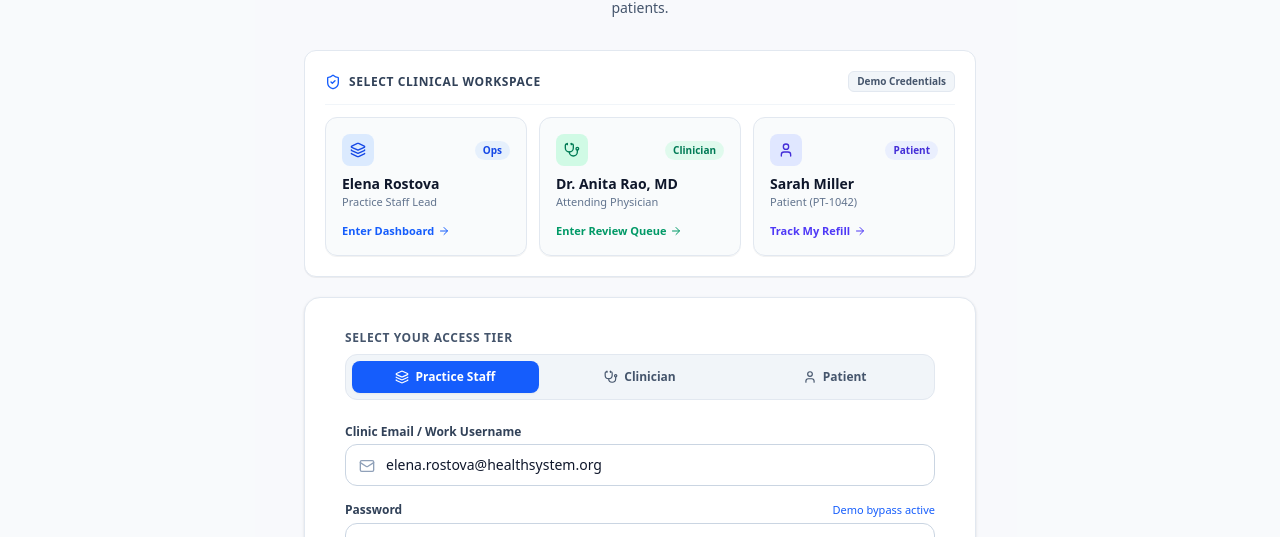
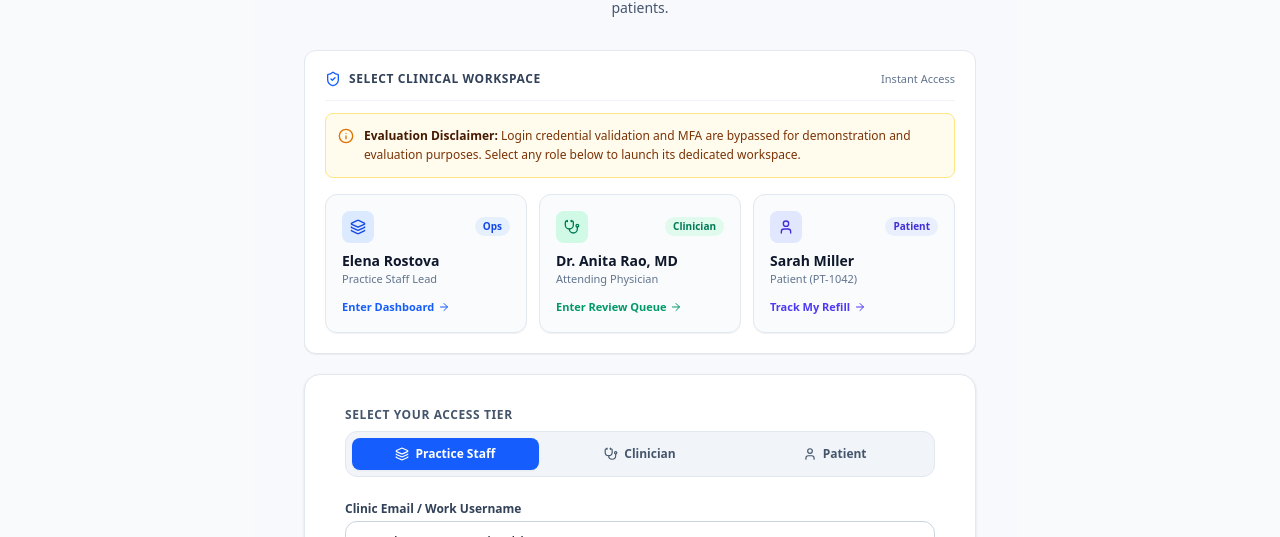
Before and after one commit to Malatesh-D/Refill-Resolver, a React (Vite) app in the folder frontend/: page /login in a window 1280 px wide. Shown: the part 263-800 px from the top of the page. Built offline with nearby package versions, Linux system fonts and the light colour scheme; no server answers; the HTML template or start-up script is replaced by a standard one.

Commit message:
fix(login): replace demo credentials tag with evaluation disclaimer notice

```diff
--- a/frontend/src/pages/LoginPage.jsx
+++ b/frontend/src/pages/LoginPage.jsx
@@ -14,7 +14,8 @@ import {
   RefreshCw,
   Sparkles,
   Building2,
-  AlertCircle
+  AlertCircle,
+  Info
 } from 'lucide-react';
 import { useAuth, DEMO_USERS } from '../context/AuthContext';
 
@@ -140,9 +141,17 @@ export default function LoginPage() {
                 Select Clinical Workspace
               </h3>
             </div>
-            <span className="text-[10px] font-semibold px-2 py-0.5 rounded-md bg-slate-100 text-slate-600 border border-slate-200">
-              Demo Credentials
+            <span className="text-[11px] font-medium text-slate-500">
+              Instant Access
             </span>
+          </div>
+
+          {/* Disclaimer Notice */}
+          <div className="mb-4 p-3 rounded-lg bg-amber-50/90 border border-amber-200 text-amber-900 text-xs flex items-start gap-2.5">
+            <Info className="w-4 h-4 text-amber-600 shrink-0 mt-0.5" />
+            <div className="leading-relaxed">
+              <span className="font-semibold text-amber-950">Evaluation Disclaimer:</span> Login credential validation and MFA are bypassed for demonstration and evaluation purposes. Select any role below to launch its dedicated workspace.
+            </div>
           </div>
 
           <div className="grid grid-cols-1 md:grid-cols-3 gap-3">
@@ -337,8 +346,8 @@ export default function LoginPage() {
                 <label className="block text-xs font-bold text-slate-700">
                   Password
                 </label>
-                <span className="text-[11px] text-blue-600 hover:underline cursor-pointer">
-                  Demo bypass active
+                <span className="text-[11px] text-slate-500 font-medium">
+                  Authentication bypassed for evaluation
                 </span>
               </div>
               <div className="relative">
```
